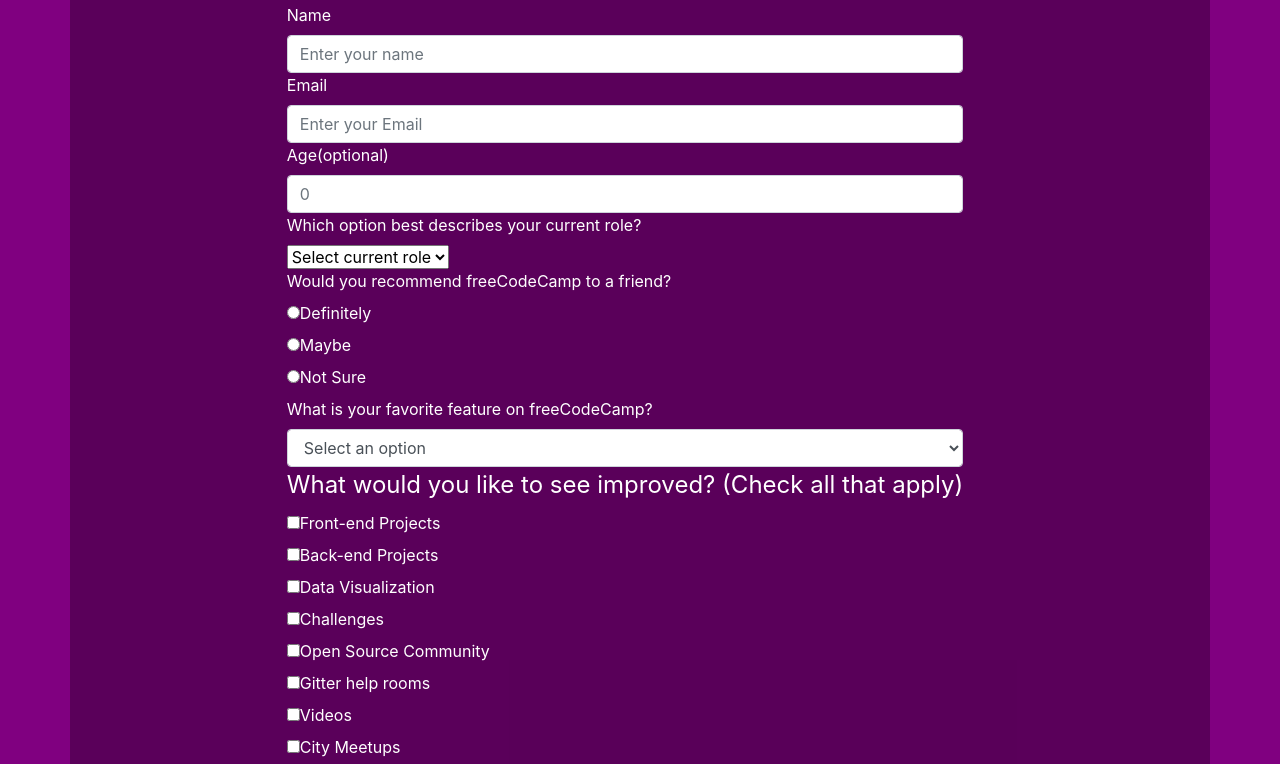
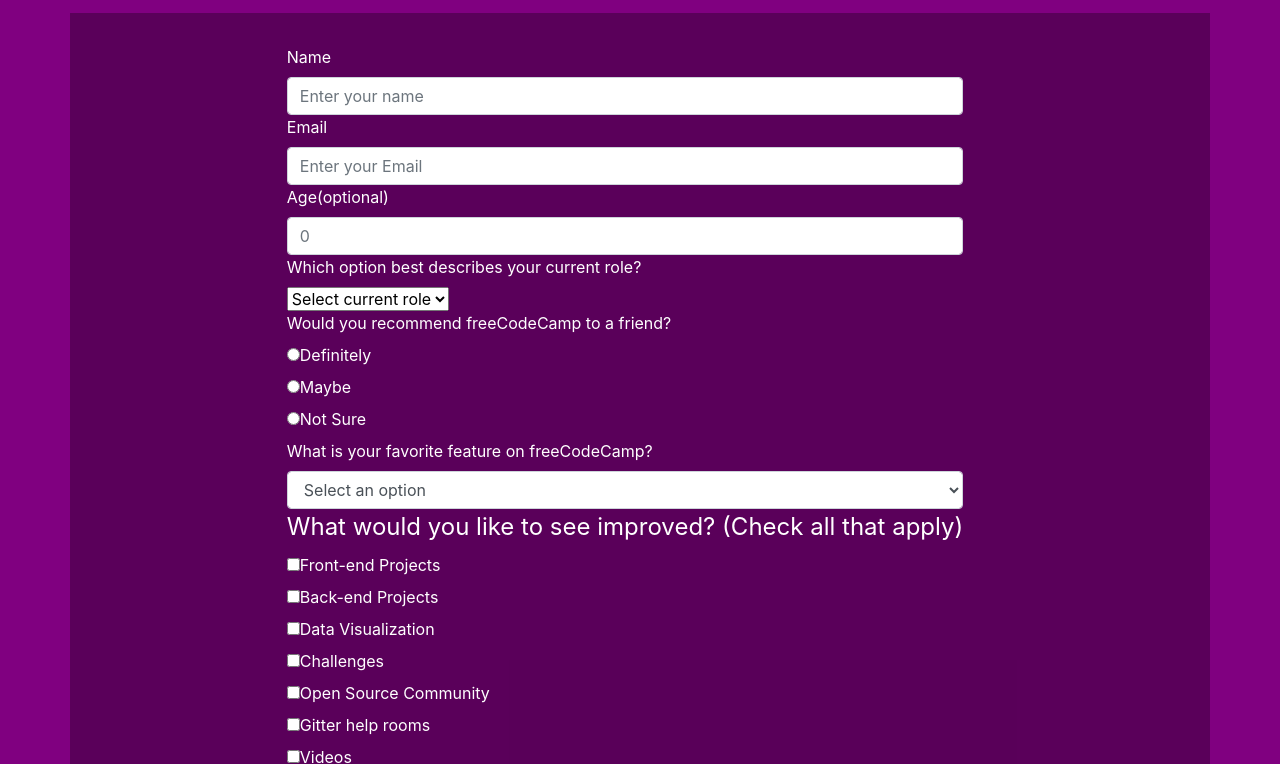
Before and after one commit to Harrisonnad/Survey-Form, a plain HTML site: page index.html in a window 1280 px wide. Shown: the part 103-867 px from the top of the page. Drawn offline with nearby package versions, Linux system fonts and the light colour scheme.

Commit message:
Add body padding

```diff
--- a/index.html
+++ b/index.html
@@ -13,7 +13,7 @@
       <p id="description">Thank you for taking the time to help us improve the platform</p>
   </div>
     <main class="container whiteText alignment" style="background-color: rgb(0, 0, 0, 0.3)">
-    <div class="row text-left container-fluid">
+    <div class="row text-left container-fluid " id="bulk">
       <form id="survey-form ">
       <div class="col-xs-7">
         <div class="col-xs-7">
--- a/styles.css
+++ b/styles.css
@@ -22,3 +22,10 @@ form {
   padding: auto;
   margin: auto;
 }
+#title {
+  margin-top: 20px;
+}
+#bulk {
+  padding-top: 2em;
+  padding-bottom: 2em;
+}
```
